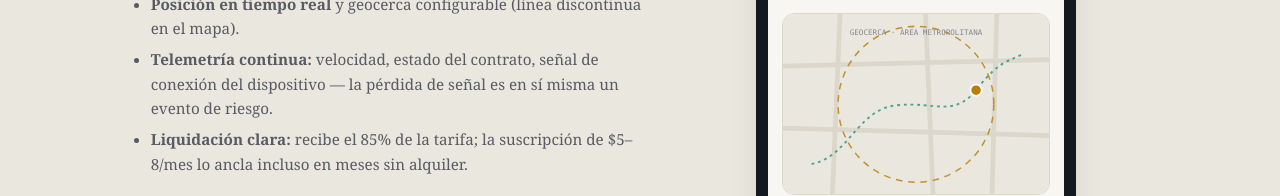
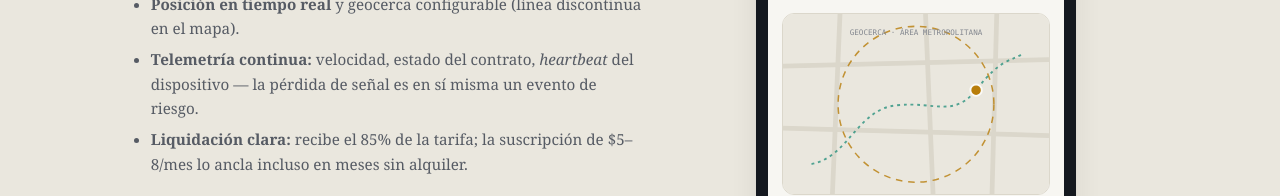
Before and after one commit to ricardomorracevedo/Ruedalo-Demo, a plain HTML site: page demo-ruedalo.html in a window 1280 px wide. Both pictures are taken after a click on the tab "🔑 Dueño". Shown: the part 2445-2641 px from the top of the page. Drawn offline with Linux system fonts and the light colour scheme.

Commit message:
Revert heartbeat wording change

```diff
--- a/demo-ruedalo.html
+++ b/demo-ruedalo.html
@@ -407,7 +407,7 @@ footer p{font-size:.85rem; color:var(--muted); max-width:70ch}
         <p>Panel en vivo durante cada alquiler:</p>
         <ul>
           <li><b>Posición en tiempo real</b> y geocerca configurable (línea discontinua en el mapa).</li>
-          <li><b>Telemetría continua:</b> velocidad, estado del contrato, señal de conexión del dispositivo — la pérdida de señal es en sí misma un evento de riesgo.</li>
+          <li><b>Telemetría continua:</b> velocidad, estado del contrato, <em>heartbeat</em> del dispositivo — la pérdida de señal es en sí misma un evento de riesgo.</li>
           <li><b>Liquidación clara:</b> recibe el 85% de la tarifa; la suscripción de $5–8/mes lo ancla incluso en meses sin alquiler.</li>
         </ul>
       </div>
```
Also changed, not shown: index.html (+1 -1 lines).
